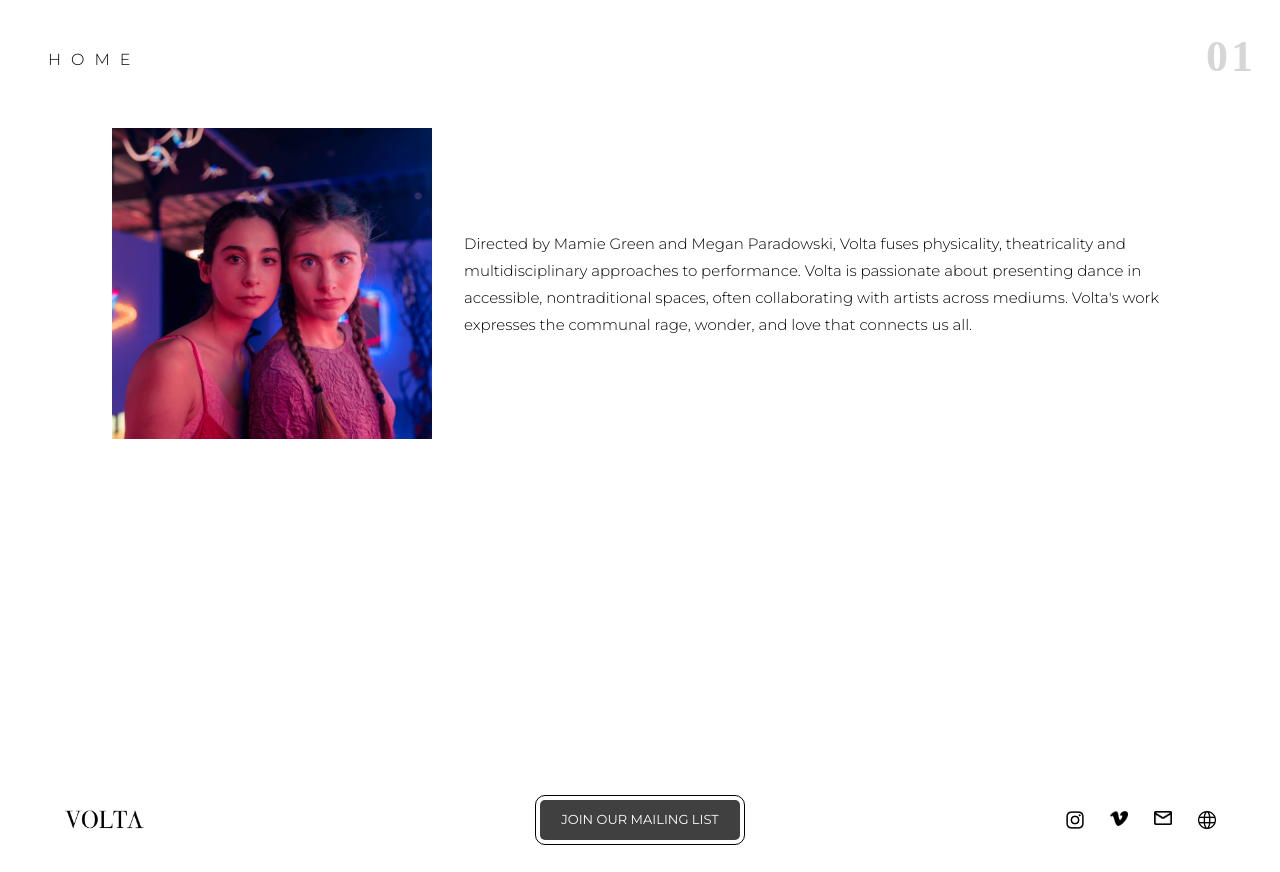
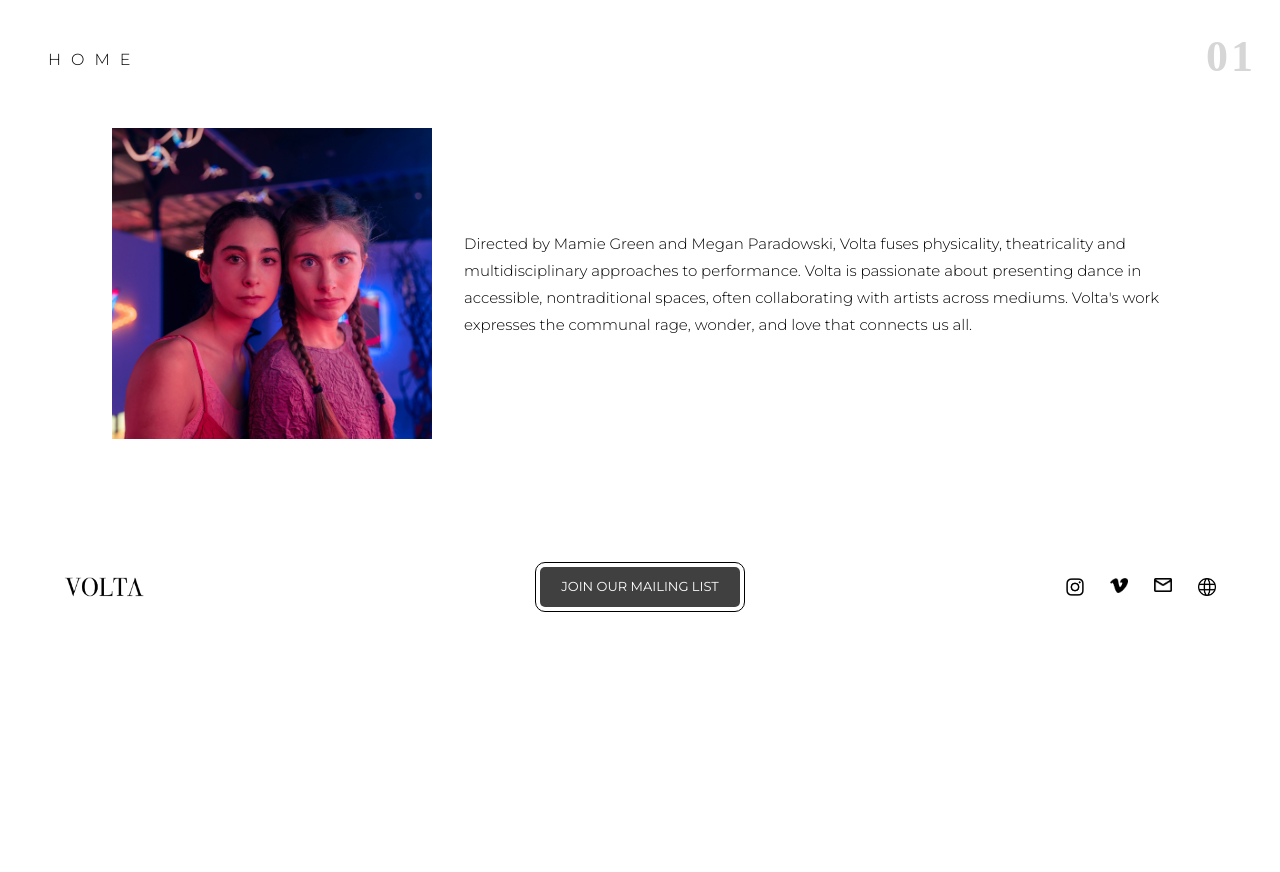
Before and after one commit to MeganParadowski1/volta, a Next.js app: page /info in a window 1280 px wide. After the commit the page ends 800 px from the top, so only its background shows below. Built offline with nearby package versions, Linux system fonts and the light colour scheme; a web font is replaced by a local one.

Commit message:
Remove min-height from wrapper

```diff
--- a/styles/globals.css
+++ b/styles/globals.css
@@ -43,7 +43,6 @@ a {
 }
 .wrapper {
   padding: 8rem 3rem;
-  min-height: 100%;
 }
 .paragraph {
   font-size: 15px;
```
